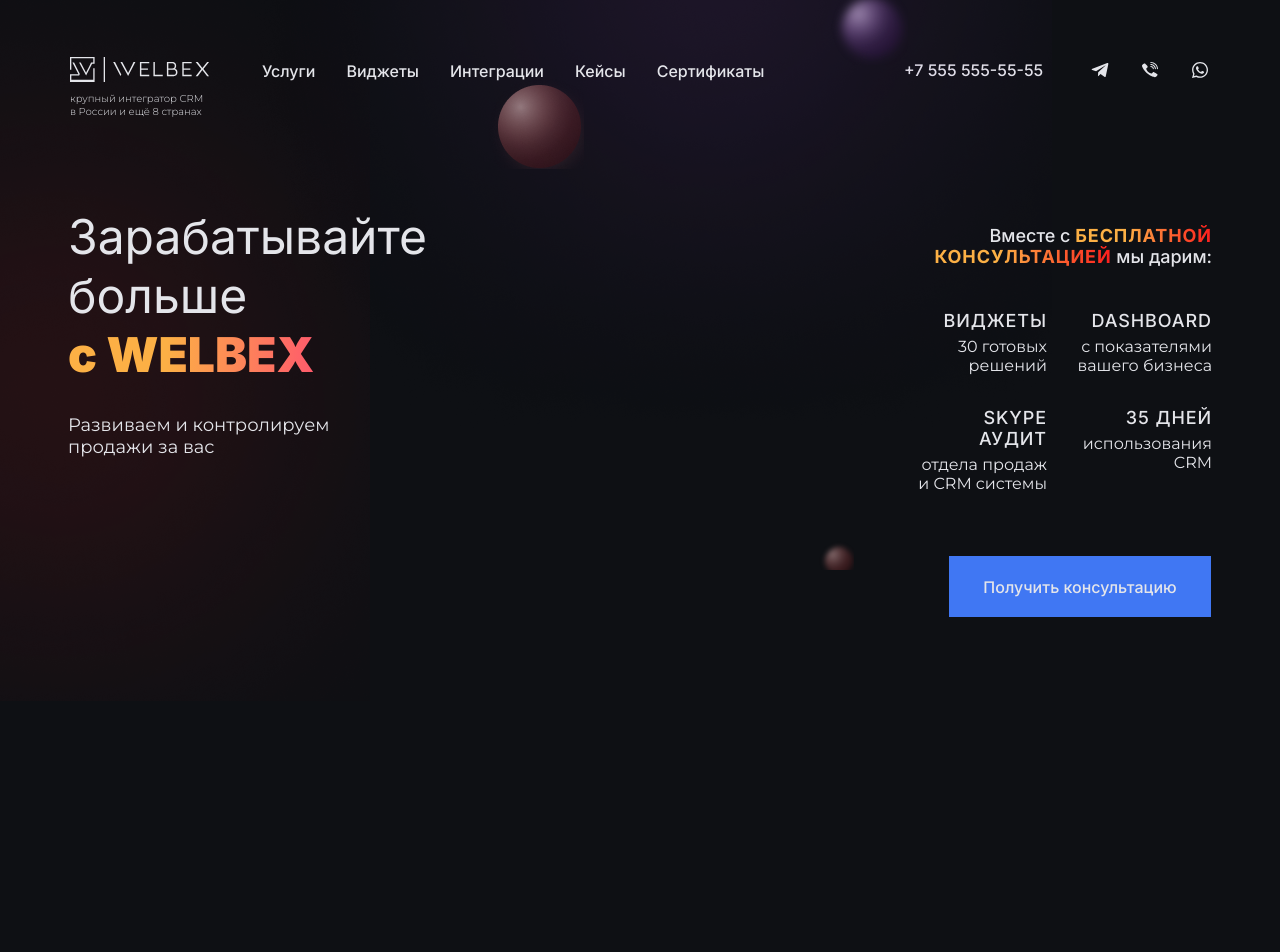
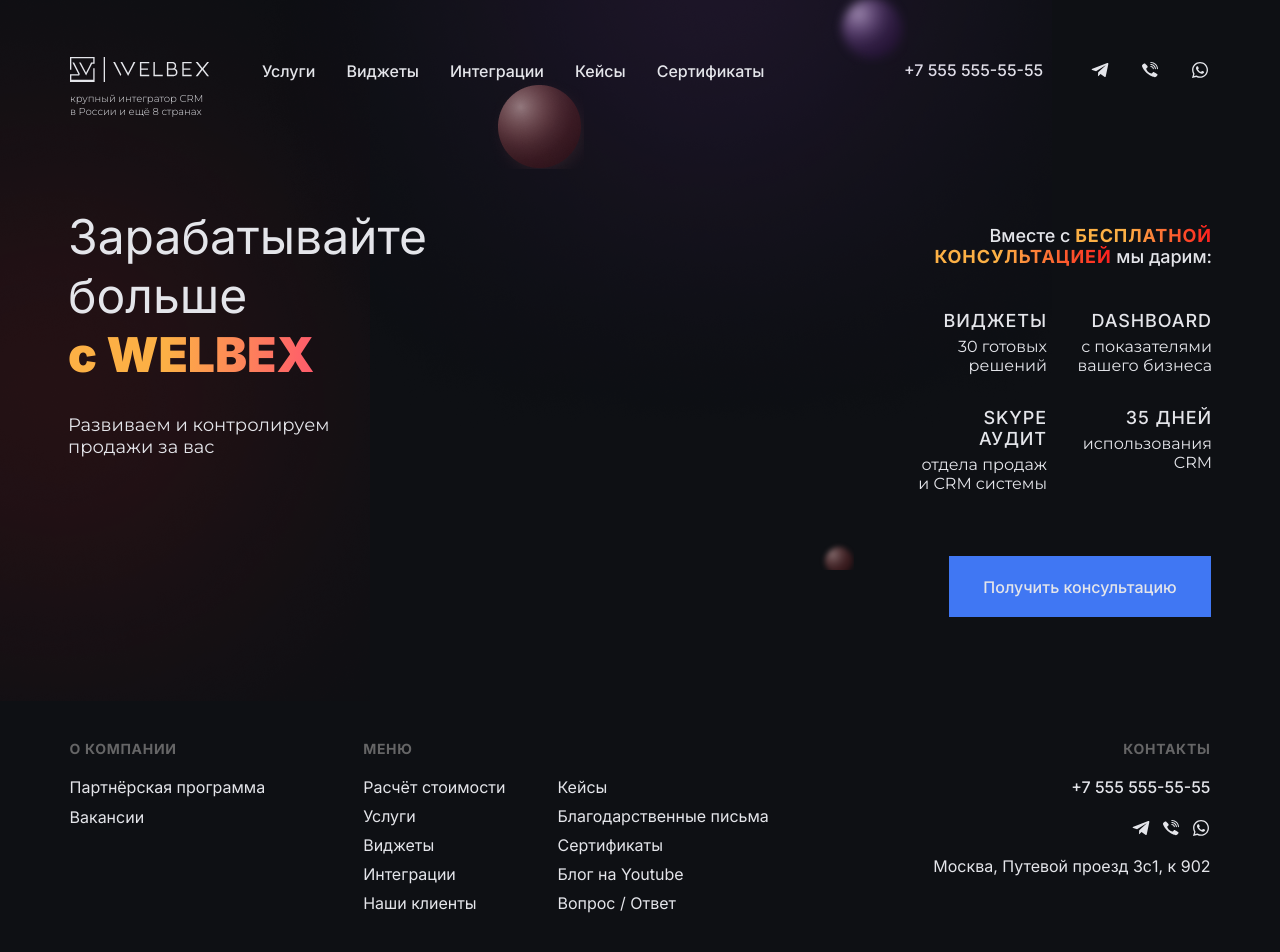
Before and after one commit to Feelcover/welbex, a Next.js app: page / in a window 1280 px wide. Shown: the top 952 px of the page. Built offline with nearby package versions, Linux system fonts and the light colour scheme.

Commit message:
сверстать верхнюю часть футера

```diff
--- a/Layout/Layout.tsx
+++ b/Layout/Layout.tsx
@@ -44,7 +44,7 @@
       </motion.div>
     </div>
     {children}
-    {/* <Footer /> */}
+    <Footer />
   </div>
 );
 
--- a/components/Footer/Footer.module.scss
+++ b/components/Footer/Footer.module.scss
@@ -1,9 +1,164 @@
-.footer{
+.footer {
+  display: flex;
+  flex-direction: column;
+  width: 100%;
+  max-width: 1141px;
+  margin: 123px auto 0;
+
+  .upperContainer {
+    display: flex;
+    justify-content: space-between;
+    .rightContainer {
+      display: flex;
+
+    .about {
+      margin-right: 98px;
+      &__title {
+        color: #656566;
+        font-family: "Inter";
+        font-size: 14px;
+        font-weight: 700;
+        letter-spacing: 0.7px;
+        text-transform: uppercase;
+        margin: 0 0 20px;
+      }
+
+      &__nav {
+        display: flex;
+        flex-direction: column;
+
+        &__item {
+          color: #e4e5ea;
+          font-family: "Inter";
+          font-size: 16px;
+          font-weight: 400;
+          margin: 0 0 10px;
+          max-width: fit-content;
+          transition: all 0.3s ease-in-out;
+          position: relative;
+
+          &:last-child {
+            margin: 0;
+          }
+
+          &::before {
+            content: "";
+            position: absolute;
+            width: 0;
+            height: 1px;
+            bottom: 0;
+            left: 50%;
+            transform: translateX(-50%);
+            background-color: #fff;
+            transition: width 0.3s ease-in-out;
+            z-index: 0;
+          }
+          &:hover {
+            opacity: 0.85;
+          }
+          &:hover::before {
+            width: 100%;
+          }
+
+          &:active {
+            color: rgb(115, 25, 115);
+          }
+        }
+      }
+    }
+
+    .menu {
+      max-height: 175px;
+      &__title {
+        color: #656566;
+        font-family: "Inter";
+        font-size: 14px;
+        font-weight: 700;
+        letter-spacing: 0.7px;
+        text-transform: uppercase;
+        margin: 0 0 20px;
+      }
+
+      &__nav {
+        display: flex;
+        flex-direction: column;
+        max-height: 170px;
+        flex-wrap: wrap;
+        max-width: 410px;
+        justify-content: space-between;
+
+        &__item {
+          color: #e4e5ea;
+          font-family: "Inter";
+          font-size: 16px;
+          font-weight: 400;
+          margin: 0 0 9px;
+          max-width: fit-content;
+          transition: all 0.3s ease-in-out;
+          position: relative;
+          margin-right: 52px;
+
+          &:last-child {
+            margin: 0;
+          }
+
+          &::before {
+            content: "";
+            position: absolute;
+            width: 0;
+            height: 1px;
+            bottom: 0;
+            left: 50%;
+            transform: translateX(-50%);
+            background-color: #fff;
+            transition: width 0.3s ease-in-out;
+            z-index: 0;
+          }
+          &:hover {
+            opacity: 0.85;
+          }
+          &:hover::before {
+            width: 100%;
+          }
+
+          &:active {
+            color: rgb(115, 25, 115);
+          }
+        }
+      }
+    }
+  }
+  .contacts {
     display: flex;
     flex-direction: column;
-    width: 100%;
-
-    .upperContainer{
-
+    align-items: flex-end;
+    &__title {
+      color: #656566;
+      font-family: "Inter";
+      font-size: 14px;
+      font-weight: 700;
+      letter-spacing: 0.7px;
+      text-transform: uppercase;
+      margin: 0 0 18px;
     }
+    &__number {
+      color: #e4e5ea;
+      font-family: "Inter";
+      font-size: 16px;
+      font-weight: 500;
+      margin: 2px 0 21px;
+    }
+    &__social {
+      min-width: 80px;
+      margin-bottom: 2px;
+    }
+    &__address {
+      color: #e4e5ea;
+      text-align: right;
+      font-family: "Inter";
+      font-size: 16px;
+      font-weight: 400;
+    }
+  }
 }
+}
--- a/components/Footer/Footer.tsx
+++ b/components/Footer/Footer.tsx
@@ -1,19 +1,71 @@
-import Link from 'next/link'
-import React from 'react'
-import styles from './Footer.module.scss'
+import Link from "next/link";
+import React from "react";
+import SocialBar from "../SocialBar/SocialBar";
+import styles from "./Footer.module.scss";
 
 const Footer = () => {
   return (
     <footer className={styles.footer}>
       <section className={styles.upperContainer}>
-        <nav className={styles.about}>
-          <Link href='#'>Партнёрская программа</Link>
-          <Link href='#'>Вакансии</Link>
-
-        </nav>
+        <div className={styles.rightContainer}>
+        <div className={styles.about}>
+          <p className={styles.about__title}>О компании</p>
+          <nav className={styles.about__nav}>
+            <Link className={styles.about__nav__item} href="#">
+              Партнёрская программа
+            </Link>
+            <Link className={styles.about__nav__item} href="#">
+              Вакансии
+            </Link>
+          </nav>
+        </div>
+        <div className={styles.menu}>
+          <p className={styles.menu__title}>Меню</p>
+          <nav className={styles.menu__nav}>
+            <Link className={styles.menu__nav__item} href="#">
+              Расчёт стоимости
+            </Link>
+            <Link className={styles.menu__nav__item} href="#">
+              Услуги
+            </Link>
+            <Link className={styles.menu__nav__item} href="#">
+              Виджеты
+            </Link>
+            <Link className={styles.menu__nav__item} href="#">
+              Интеграции
+            </Link>
+            <Link className={styles.menu__nav__item} href="#">
+              Наши клиенты
+            </Link>
+            <Link className={styles.menu__nav__item} href="#">
+              Кейсы
+            </Link>
+            <Link className={styles.menu__nav__item} href="#">
+              Благодарственные письма
+            </Link>
+            <Link className={styles.menu__nav__item} href="#">
+              Сертификаты
+            </Link>
+            <Link className={styles.menu__nav__item} href="#">
+              Блог на Youtube
+            </Link>
+            <Link className={styles.menu__nav__item} href="#">
+              Вопрос / Ответ
+            </Link>
+          </nav>
+        </div>
+        </div>
+        <div className={styles.contacts}>
+          <p className={styles.contacts__title}>Контакты</p>
+          <p className={styles.contacts__number}>+7 555 555-55-55</p>
+          <div className={styles.contacts__social}>
+            <SocialBar />
+          </div>
+          <p className={styles.contacts__address}>Москва, Путевой проезд 3с1, к 902</p>
+        </div>
       </section>
     </footer>
-  )
-}
+  );
+};
 
-export default Footer
+export default Footer;
--- a/components/Header/Header.module.scss
+++ b/components/Header/Header.module.scss
@@ -55,16 +55,16 @@
           width: 0;
           height: 1px;
           bottom: 0;
-          left: 0;
+          left: 50%;
+          transform: translateX(-50%);
           background-color: #fff;
           transition: width 0.3s ease-in-out;
-          z-index: -1;
+          z-index: 0;
         }
 
         &:hover::before {
           width: 100%;
         }
-
         &:active {
           color: rgb(115, 25, 115);
         }
@@ -86,35 +86,5 @@
       font-weight: 500;
       margin: 0;
     }
-
-    &__nav {
-      max-width: 120px;
-      width: 100%;
-      display: flex;
-      justify-content: space-between;
-
-      &__item {
-        cursor: pointer;
-        transition: all 0.2s ease-in-out;
-        &:hover {
-          transform: scale(1.3);
-        }
-      }
-    }
   }
 }
-.tg {
-  background-image: url(/images/telegram.svg);
-  width: 20px;
-  height: 20px;
-}
-.vb {
-  background-image: url(/images/viber.svg);
-  width: 20px;
-  height: 20px;
-}
-.ws {
-  background-image: url(/images/whatsapp.svg);
-  width: 20px;
-  height: 20px;
-}
--- a/components/Header/Header.tsx
+++ b/components/Header/Header.tsx
@@ -4,6 +4,7 @@
 import { motion } from "framer-motion";
 import styles from "./Header.module.scss";
 import { useMediaQuery } from "@/hooks";
+import SocialBar from "../SocialBar/SocialBar";
 
 const Header = () => {
   const isTablet = useMediaQuery(1200);
@@ -99,44 +100,7 @@
           >
             <p className={styles.rightContainer__number}>+7 555 555-55-55</p>
           </motion.div>
-          <nav className={styles.rightContainer__nav}>
-            <motion.div
-              className={`${styles.rightContainer__nav__item} ${styles.tg}`}
-              transition={{
-                delay: 0.7,
-                ease: "linear",
-                duration: 0.6,
-              }}
-              initial={{ opacity: 0 }}
-              animate={{ opacity: 1 }}
-            >
-              <Link href="#" />
-            </motion.div>
-            <motion.div
-              className={`${styles.rightContainer__nav__item} ${styles.vb}`}
-              transition={{
-                delay: 0.8,
-                ease: "linear",
-                duration: 0.6,
-              }}
-              initial={{ opacity: 0 }}
-              animate={{ opacity: 1 }}
-            >
-              <Link href="#" />
-            </motion.div>
-            <motion.div
-              className={`${styles.rightContainer__nav__item} ${styles.ws}`}
-              transition={{
-                delay: 0.9,
-                ease: "linear",
-                duration: 0.6,
-              }}
-              initial={{ opacity: 0 }}
-              animate={{ opacity: 1 }}
-            >
-              <Link href="#" />
-            </motion.div>
-          </nav>
+          <SocialBar/>
         </div>
       )}
     </header>
--- /dev/null
+++ b/components/SocialBar/SocialBar.module.scss
@@ -0,0 +1,30 @@
+.nav {
+    max-width: 120px;
+    width: 100%;
+    display: flex;
+    justify-content: space-between;
+
+    &__item {
+      cursor: pointer;
+      transition: all 0.2s ease-in-out;
+      &:hover {
+        transform: scale(1.3);
+      }
+    }
+  }
+
+  .tg {
+    background-image: url(/images/telegram.svg);
+    width: 20px;
+    height: 20px;
+  }
+  .vb {
+    background-image: url(/images/viber.svg);
+    width: 20px;
+    height: 20px;
+  }
+  .ws {
+    background-image: url(/images/whatsapp.svg);
+    width: 20px;
+    height: 20px;
+  }
--- /dev/null
+++ b/components/SocialBar/SocialBar.tsx
@@ -0,0 +1,50 @@
+import React from 'react'
+import { motion } from "framer-motion";
+import styles from "./SocialBar.module.scss";
+import Link from 'next/link';
+
+
+const SocialBar = () => {
+  return (
+    <nav className={styles.nav}>
+            <motion.div
+              className={`${styles.nav__item} ${styles.tg}`}
+              transition={{
+                delay: 0.7,
+                ease: "linear",
+                duration: 0.6,
+              }}
+              initial={{ opacity: 0 }}
+              animate={{ opacity: 1 }}
+            >
+              <Link href="#" />
+            </motion.div>
+            <motion.div
+              className={`${styles.nav__item} ${styles.vb}`}
+              transition={{
+                delay: 0.8,
+                ease: "linear",
+                duration: 0.6,
+              }}
+              initial={{ opacity: 0 }}
+              animate={{ opacity: 1 }}
+            >
+              <Link href="#" />
+            </motion.div>
+            <motion.div
+              className={`${styles.nav__item} ${styles.ws}`}
+              transition={{
+                delay: 0.9,
+                ease: "linear",
+                duration: 0.6,
+              }}
+              initial={{ opacity: 0 }}
+              animate={{ opacity: 1 }}
+            >
+              <Link href="#" />
+            </motion.div>
+          </nav>
+  )
+}
+
+export default SocialBar
```
